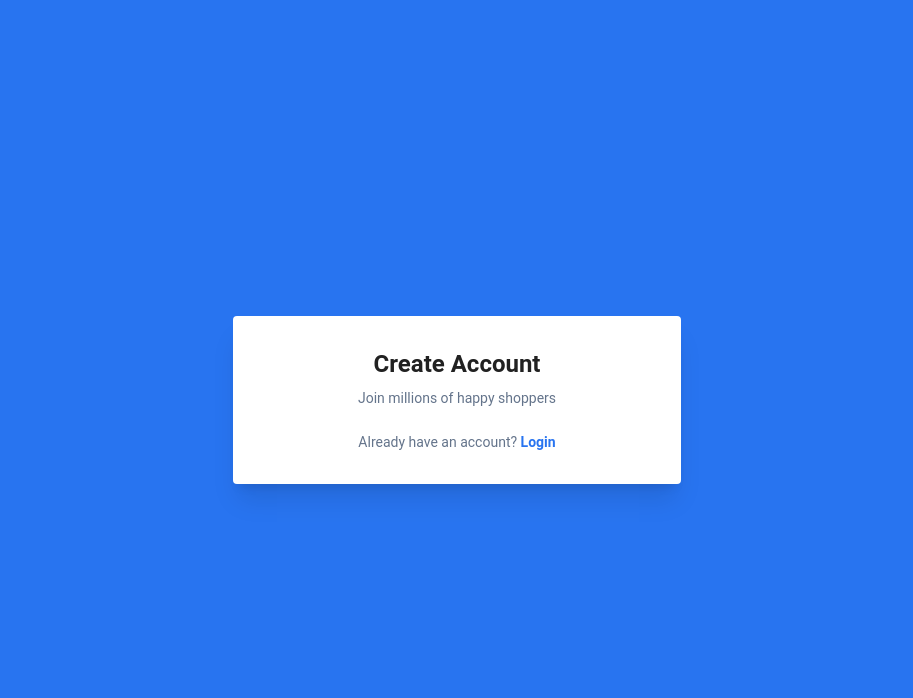
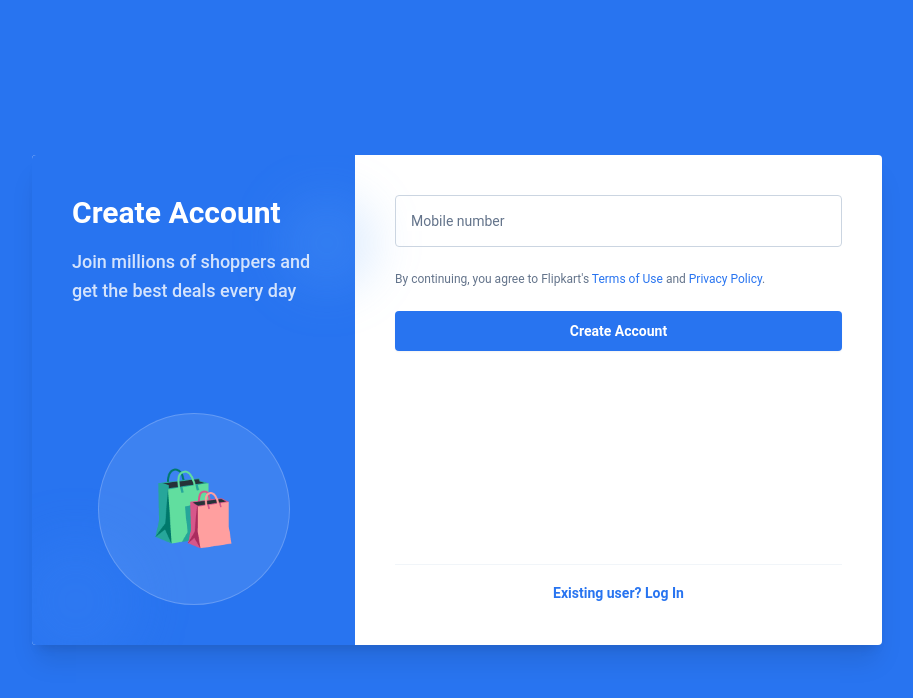
Before and after one commit to C00deian/filpkart-client-v3, a React (Vite) app: page /register in a window 1280 px wide. Shown: the top 698 px of the page, without its empty margins (183-1096 px from the left). Built offline with nearby package versions, Linux system fonts and the light colour scheme; no server answers.

Commit message:
resgister functionality added with proper error handling

```diff
--- a/src/components/ui/Input/index.tsx
+++ b/src/components/ui/Input/index.tsx
@@ -1,24 +1,39 @@
 import { InputHTMLAttributes, forwardRef } from 'react'
 
 interface InputProps extends InputHTMLAttributes<HTMLInputElement> {
+  label?: string
   error?: string
   helperText?: string
-
 }
 
 const Input = forwardRef<HTMLInputElement, InputProps>(
-  ({  error, helperText, className = '', ...props }, ref) => (
+  ({ label, error, helperText, className = '', id, ...props }, ref) => (
     <div className="flex flex-col gap-1">
+      <div className="relative group">
         <input
           ref={ref}
-        className={`w-full border rounded px-3 py-2.5 text-sm text-slate-800 outline-none transition
-          placeholder-slate-400
-          focus:border-primary focus:ring-2 focus:ring-primary/20
+          id={id}
+          placeholder=" "
+          className={`peer block w-full rounded border px-3 pb-2.5 pt-5 text-sm text-slate-800
+            bg-transparent outline-none transition-colors
+            ${error ? 'border-red-400 focus:border-red-400' : 'border-slate-300 focus:border-primary'}
             disabled:bg-slate-50 disabled:cursor-not-allowed
-          ${error ? 'border-red-400 focus:border-red-400 focus:ring-red-100' : 'border-slate-300'}
             ${className}`}
           {...props}
         />
+
+        {label && (
+          <label
+            htmlFor={id}
+            className="absolute left-3 top-4 z-10 origin-[0] scale-75 -translate-y-3 transform text-sm text-slate-500
+              duration-300 peer-placeholder-shown:scale-100 peer-placeholder-shown:translate-y-0
+              peer-focus:scale-75 peer-focus:-translate-y-3 peer-focus:text-primary bg-white px-1"
+          >
+            {label}
+          </label>
+        )}
+      </div>
+
       {error && <p className="text-xs text-red-500">{error}</p>}
       {helperText && !error && <p className="text-xs text-slate-400">{helperText}</p>}
     </div>
--- a/src/features/auth/components/LoginForm/index.tsx
+++ b/src/features/auth/components/LoginForm/index.tsx
@@ -1,17 +1,18 @@
-import { useLoginForm } from './hooks/useLoginForm'
-import Input from '@/components/ui/Input'
-import Button from '@/components/ui/Button'
-import { Link } from 'react-router-dom'
-import { ROUTES } from '@/routes/routePaths'
-
+import { useLoginForm } from "./hooks/useLoginForm";
+import Input from "@/components/ui/Input";
+import Button from "@/components/ui/Button";
+import { Link } from "react-router-dom";
+import { ROUTES } from "@/routes/routePaths";
 
 const LoginForm = () => {
-  const { form, onSubmit, isLoading } = useLoginForm()
-  const { register, formState: { errors } } = form
+  const { form, onSubmit, isLoading } = useLoginForm();
+  const {
+    register,
+    formState: { errors },
+  } = form;
 
   return (
     <div className="flex min-h-[calc(100vh-64px)] items-center justify-center bg-bg-main px-4 py-10">
-
       <div className="w-full max-w-[850px] overflow-hidden rounded shadow-xl flex min-h-[490px] bg-white">
         {/* Left: Branding */}
         <div className="relative hidden w-[38%] flex-col justify-between bg-primary p-10 md:flex">
@@ -23,7 +24,6 @@ const LoginForm = () => {
           </div>
 
           <div className="z-10 flex justify-center mt-auto">
-
             <div className="w-48 h-48 bg-white/10 rounded-full flex items-center justify-center border border-white/20">
               <span className="text-7xl">🛍️</span>
             </div>
@@ -38,35 +38,59 @@ const LoginForm = () => {
         <div className="flex-1 flex flex-col justify-between p-8 md:p-10">
           <form onSubmit={onSubmit} className="flex flex-col gap-6">
             <Input
-            {...register('identifier')}
+              id="identifier"
+              label="Enter Email / Mobile number"
+              {...register("identifier")}
               error={errors.identifier?.message}
-            placeholder="Email or phone number"
               disabled={isLoading}
             />
             <p className="text-xs text-slate-500">
-            By continuing, you agree to Flipkart's{' '}
-            <a href="#" className="text-primary hover:underline">Terms of Use</a> and{' '}
-            <a href="#" className="text-primary hover:underline">Privacy Policy</a>.
+              By continuing, you agree to Flipkart's{" "}
+              <a href="#" className="text-primary hover:underline">
+                Terms of Use
+              </a>{" "}
+              and{" "}
+              <a href="#" className="text-primary hover:underline">
+                Privacy Policy
+              </a>
+              .
             </p>
             <Button type="submit" isLoading={isLoading} fullWidth>
               Continue
             </Button>
 
-          <div className="relative flex items-center py-2">
+            {/* Divider */}
+            <div className="relative flex items-center py-1">
               <div className="flex-grow border-t border-slate-200" />
-            <span className="flex-shrink mx-4 text-slate-400 text-sm">OR</span>
+              <span className="mx-4 flex-shrink-0 text-sm text-slate-400">
+                OR
+              </span>
               <div className="flex-grow border-t border-slate-200" />
             </div>
 
             {/* Social Login */}
             <div className="flex flex-col gap-3">
-            <button type="button"
-              className="w-full h-11 border border-slate-200 rounded bg-white hover:bg-slate-50 transition flex items-center justify-center gap-3 text-sm text-slate-600 font-medium">
+              <button
+                type="button"
+                className="w-full h-11 border border-slate-200 rounded bg-white hover:bg-slate-50 transition flex items-center justify-center gap-3 text-sm text-slate-600 font-medium"
+              >
                 <svg className="w-5 h-5" viewBox="0 0 24 24" fill="none">
-                <path d="M23.766 12.276C23.766 11.461 23.7 10.641 23.559 9.838H12.24V14.459H18.722C18.453 15.949 17.589 17.268 16.323 18.106V21.104H20.19C22.461 19.014 23.766 15.927 23.766 12.276Z" fill="#4285F4"/>
-                <path d="M12.24 24C15.477 24 18.206 22.938 20.195 21.104L16.328 18.106C15.252 18.838 13.863 19.252 12.245 19.252C9.113 19.252 6.459 17.14 5.507 14.3H1.516V17.391C3.553 21.443 7.703 24 12.24 24Z" fill="#34A853"/>
-                <path d="M5.503 14.3C5.003 12.81 5.003 11.196 5.503 9.706V6.615H1.517C-0.186 10.006 -0.186 14 1.517 17.391L5.503 14.3Z" fill="#FBBC05"/>
-                <path d="M12.24 4.75C13.951 4.723 15.604 5.367 16.843 6.549L20.269 3.123C18.1 1.086 15.221 -0.034 12.24 0.001C7.703 0.001 3.553 2.558 1.516 6.615L5.502 9.706C6.45 6.862 9.109 4.75 12.24 4.75Z" fill="#EA4335"/>
+                  <path
+                    d="M23.766 12.276C23.766 11.461 23.7 10.641 23.559 9.838H12.24V14.459H18.722C18.453 15.949 17.589 17.268 16.323 18.106V21.104H20.19C22.461 19.014 23.766 15.927 23.766 12.276Z"
+                    fill="#4285F4"
+                  />
+                  <path
+                    d="M12.24 24C15.477 24 18.206 22.938 20.195 21.104L16.328 18.106C15.252 18.838 13.863 19.252 12.245 19.252C9.113 19.252 6.459 17.14 5.507 14.3H1.516V17.391C3.553 21.443 7.703 24 12.24 24Z"
+                    fill="#34A853"
+                  />
+                  <path
+                    d="M5.503 14.3C5.003 12.81 5.003 11.196 5.503 9.706V6.615H1.517C-0.186 10.006 -0.186 14 1.517 17.391L5.503 14.3Z"
+                    fill="#FBBC05"
+                  />
+                  <path
+                    d="M12.24 4.75C13.951 4.723 15.604 5.367 16.843 6.549L20.269 3.123C18.1 1.086 15.221 -0.034 12.24 0.001C7.703 0.001 3.553 2.558 1.516 6.615L5.502 9.706C6.45 6.862 9.109 4.75 12.24 4.75Z"
+                    fill="#EA4335"
+                  />
                 </svg>
                 Continue with Google
               </button>
@@ -74,13 +98,16 @@ const LoginForm = () => {
           </form>
 
           <div className="mt-8 text-center pt-4 border-t border-slate-100">
-          <Link to={ROUTES.REGISTER} className="text-primary text-sm font-semibold hover:underline">
+            <Link
+              to={ROUTES.REGISTER}
+              className="text-primary text-sm font-semibold hover:underline"
+            >
               New to Flipkart? Create an account
             </Link>
           </div>
         </div>
       </div>
     </div>
-  )
-}
-export default LoginForm
+  );
+};
+export default LoginForm;
--- /dev/null
+++ b/src/features/auth/components/RegisterForm/hooks/useRegisterForm.ts
@@ -0,0 +1,37 @@
+import { useForm, SubmitHandler } from 'react-hook-form'
+import { zodResolver } from '@hookform/resolvers/zod'
+import { useNavigate } from 'react-router-dom'
+import { toast } from 'react-toastify'
+import { useState } from 'react'
+import { registerSchema ,RegisterFormValues } from '../schema/registerSchema'
+import { authService } from '@/services/authService'
+import { useAuth } from '@/features/auth/hooks/useAuth'
+import { ROUTES } from '@/routes/routePaths'
+
+export const useRegisterForm = () => {
+  const { register} = useAuth()
+  const navigate = useNavigate()
+  const [isLoading, setLoading] = useState(false)
+
+  const form = useForm<RegisterFormValues>({
+    resolver: zodResolver(registerSchema),
+    defaultValues: { phoneNumber : '' },
+  })
+
+  const onSubmit: SubmitHandler<RegisterFormValues> = async ({ phoneNumber }) => {
+    setLoading(true)
+    try {
+      await authService.register({ phoneNumber: phoneNumber })
+      const user = await authService.getMe()
+      register(user)
+      toast.success("Account creation done.")
+      navigate(ROUTES.HOME)
+    } catch {
+      toast.error('Account creation failed. Please check your credentials.')
+    } finally {
+      setLoading(false)
+    }
+  }
+
+  return { form, onSubmit: form.handleSubmit(onSubmit), isLoading }
+}
--- /dev/null
+++ b/src/features/auth/components/RegisterForm/index.tsx
@@ -0,0 +1,80 @@
+import { useRegisterForm } from "./hooks/useRegisterForm";
+import Input from "@/components/ui/Input";
+import Button from "@/components/ui/Button";
+import { Link } from "react-router-dom";
+import { ROUTES } from "@/routes/routePaths";
+
+const RegisterPage = () => {
+  const { form, onSubmit, isLoading } = useRegisterForm();
+  const {
+    register,
+    formState: { errors },
+  } = form;
+
+  return (
+    <div className="flex min-h-[calc(100vh-64px)] items-center justify-center bg-bg-main px-4 py-10">
+      <div className="w-full max-w-[850px] overflow-hidden rounded shadow-xl flex min-h-[490px] bg-white">
+        {/* Left: Branding */}
+        <div className="relative hidden w-[38%] flex-col justify-between bg-primary p-10 md:flex">
+          <div className="z-10">
+            <h2 className="text-white text-3xl font-bold mb-4">
+              Create Account
+            </h2>
+            <p className="text-white/80 text-lg font-medium leading-relaxed">
+              Join millions of shoppers and get the best deals every day
+            </p>
+          </div>
+
+          <div className="z-10 flex justify-center mt-auto">
+            <div className="w-48 h-48 bg-white/10 rounded-full flex items-center justify-center border border-white/20">
+              <span className="text-7xl">🛍️</span>{" "}
+            </div>
+          </div>
+
+          {/* Decorative blobs */}
+          <div className="absolute -bottom-5 -left-5 w-32 h-32 bg-blue-500/30 rounded-full blur-xl" />
+          <div className="absolute top-10 -right-5 w-24 h-24 bg-blue-400/20 rounded-full blur-xl" />
+        </div>
+
+        {/* Right: Form */}
+        <div className="flex-1 flex flex-col justify-between p-8 md:p-10">
+          <form onSubmit={onSubmit} className="flex flex-col gap-6">
+            <Input
+              id="phoneNumber"
+              label="Mobile number"
+              {...register("phoneNumber")}
+              error={errors.phoneNumber?.message}
+              disabled={isLoading}
+            />
+            <p className="text-xs text-slate-500">
+              By continuing, you agree to Flipkart's{" "}
+              <a href="#" className="text-primary hover:underline">
+                Terms of Use
+              </a>{" "}
+              and{" "}
+              <a href="#" className="text-primary hover:underline">
+                Privacy Policy
+              </a>
+              .
+            </p>
+            <Button type="submit" isLoading={isLoading} fullWidth>
+              Create Account
+            </Button>
+
+            {/* Social Regisrer*/}
+
+          </form>
+          <div className="mt-8 text-center pt-4 border-t border-slate-100">
+            <Link
+              to={ROUTES.LOGIN}
+              className="text-primary text-sm font-semibold hover:underline"
+            >
+              Existing user? Log In
+            </Link>
+          </div>
+        </div>
+      </div>
+    </div>
+  );
+};
+export default RegisterPage;
--- /dev/null
+++ b/src/features/auth/components/RegisterForm/schema/registerSchema.ts
@@ -0,0 +1,6 @@
+import { z } from 'zod'
+
+export const registerSchema = z.object({
+  phoneNumber: z.string().min(1, 'Phone number is required'),
+})
+export type RegisterFormValues = z.infer<typeof registerSchema>
--- a/src/features/auth/store/AuthContext.ts
+++ b/src/features/auth/store/AuthContext.ts
@@ -7,6 +7,7 @@ export interface AuthContextValue {
   isAdmin: boolean
   login: (userData: User) => void
   logout: () => void
+  register: (userData : User) => void
 }
 
 export const AuthContext = createContext<AuthContextValue | null>(null)
--- a/src/pages/RegisterPage.tsx
+++ b/src/pages/RegisterPage.tsx
@@ -1,15 +1,9 @@
-import { Link } from 'react-router-dom'
-import { ROUTES } from '@/routes/routePaths'
+import RegisterForm from '@/features/auth/components/RegisterForm'
 
 const RegisterPage = () => (
-  <div className="min-h-screen bg-primary flex items-center justify-center p-4">
-    <div className="bg-white rounded shadow-xl p-8 w-full max-w-md text-center">
-      <h2 className="text-2xl font-bold mb-2">Create Account</h2>
-      <p className="text-slate-500 mb-6 text-sm">Join millions of happy shoppers</p>
-      <p className="text-sm text-slate-500">
-        Already have an account?{' '}
-        <Link to={ROUTES.LOGIN} className="text-primary font-semibold hover:underline">Login</Link>
-      </p>
+  <div className="min-h-screen bg-primary flex flex-col">
+    <div className="flex-1 flex items-center justify-center p-4">
+      <RegisterForm />
     </div>
   </div>
 )
```
Also changed, not shown: src/features/auth/store/AuthProvider.tsx (+7 -1 lines). Lines whose indentation alone changed are shown as unchanged.
